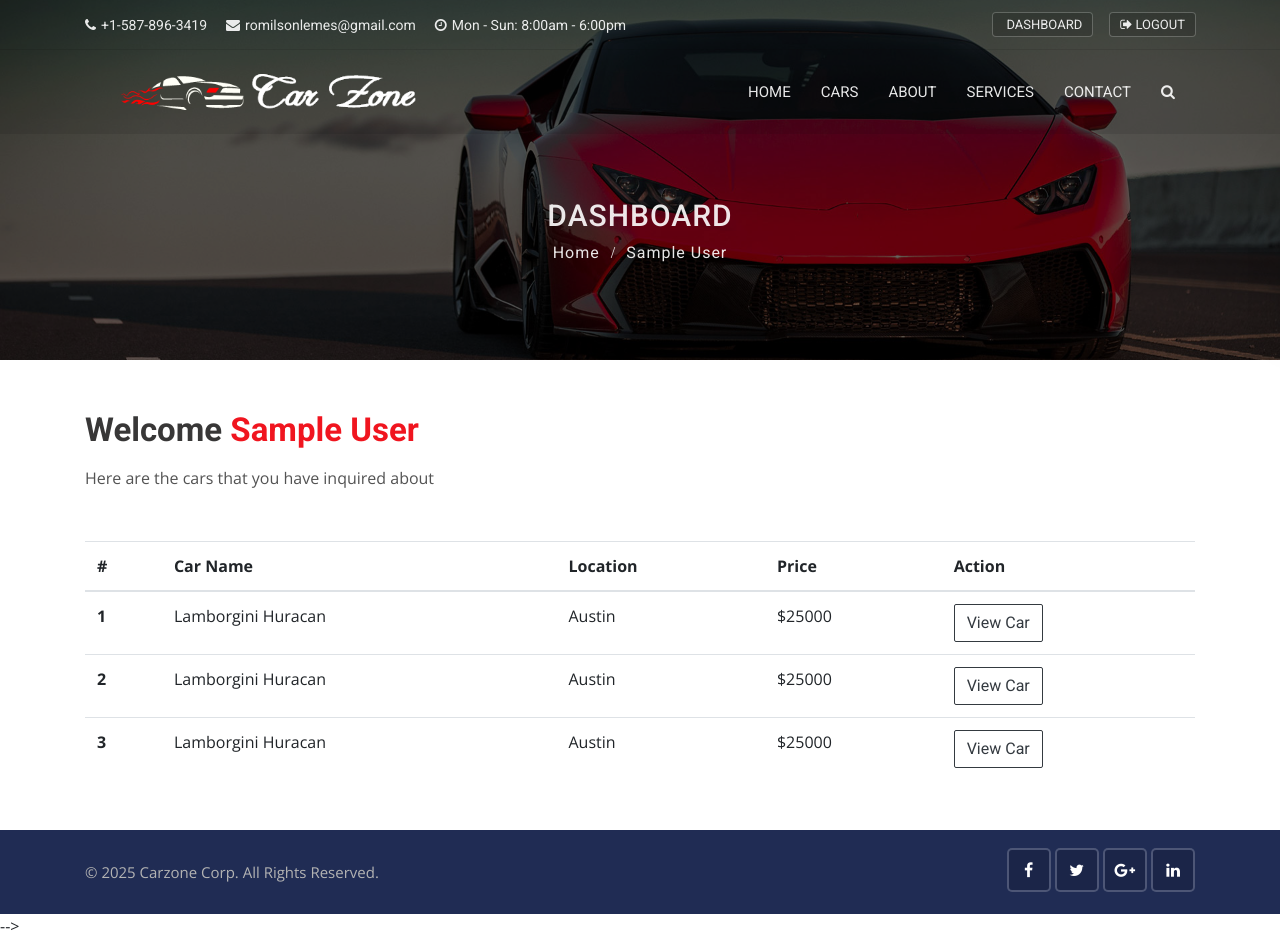
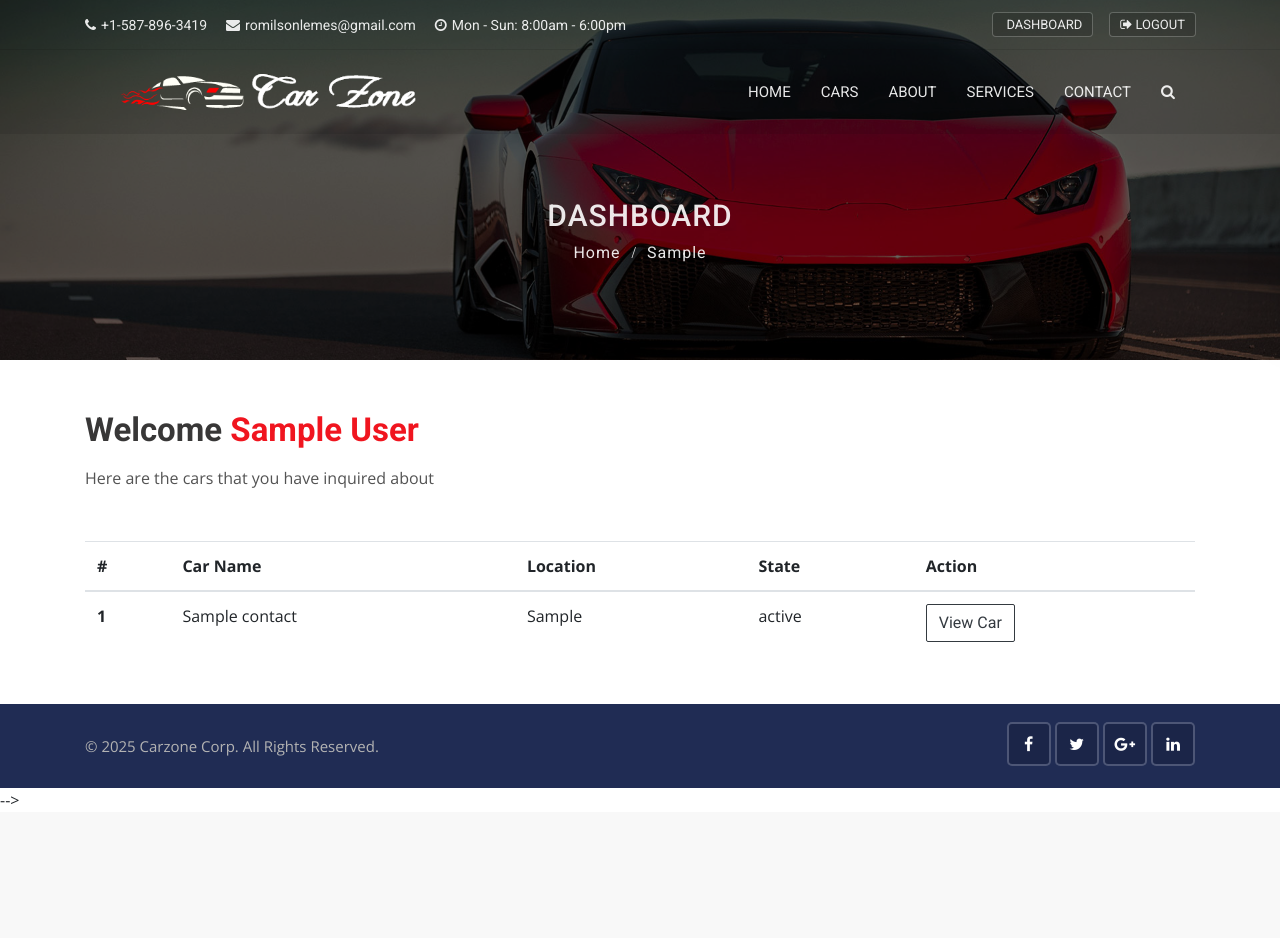
Before and after one commit to romilsonlemes/carzone-project, a Django app: page /accounts/dashboard in a window 1280 px wide. After the commit the page ends 804 px from the top, so only its background shows below. Run offline with Django 5.2, Linux system fonts and the light colour scheme; a user stored in the database is signed in; tables that the repository leaves empty hold one stand-in row (values such as "Sample post"); some libraries are stand-ins or nearby versions.

```diff
--- a/accounts/views.py
+++ b/accounts/views.py
@@ -1,6 +1,8 @@
 from django.shortcuts import render, redirect
 from django.contrib import messages, auth
 from django.contrib.auth.models import User
+from contacts.models import Contact
+from django.contrib.auth.decorators import login_required
 
 # Create your views here.
 
@@ -57,8 +59,13 @@ def register(request):
 
 
 # -------------------------------------------------------------
+@login_required(login_url = 'login')
 def dashboard(request):
-    return render(request, 'accounts/dashboard.html')
+    user_inquiry = Contact.objects.order_by('-create_date').filter(user_id=request.user.id)
+    data = {
+        'inquiries': user_inquiry,
+    }
+    return render(request, 'accounts/dashboard.html', data)
 
 
 # -------------------------------------------------------------
--- a/carzone/settings.py
+++ b/carzone/settings.py
@@ -178,7 +178,7 @@ EMAIL_BACKEND = 'django.core.mail.backends.smtp.EmailBackend'
 EMAIL_HOST = 'smtp.gmail.com'
 EMAIL_PORT = 587
 EMAIL_HOST_USER = 'romilsonlemes@gmail.com'
-EMAIL_HOST_PASSWORD = '????'
+EMAIL_HOST_PASSWORD = '090577#Rom@81'
 EMAIL_TIMEOUT = 15  # limit Time in seconds
 EMAIL_USE_SSL = False
 EMAIL_USE_TLS = True
--- a/templates/accounts/dashboard.html
+++ b/templates/accounts/dashboard.html
@@ -11,7 +11,8 @@
             <h1>Dashboard</h1>
             <ul class="breadcrumbs">
                 <li><a href="{% url 'home' %}">Home</a></li>
-                <li class="active">{{ user.get_full_name }}</li>
+                <li class="active">{{ user.first_name }}</li>
+                <!-- <li class="active">{{ user.get_full_name }}</li> -->
                 <!-- <li class="active">{{ user.username }}</li> -->
             </ul>
         </div>
@@ -32,40 +33,34 @@
 			{% endif %}
             <p>Here are the cars that you have inquired about</p>
         </div>
+	{% if inquiries %}
 		<table class="table table-hover">
 			<thead>
 			<tr>
 				<th scope="col">#</th>
 				<th scope="col">Car Name</th>
 				<th scope="col">Location</th>
-		  <th scope="col">Price</th>
+				<th scope="col">State</th>
 				<th scope="col">Action</th>
 			</tr>
 			</thead>
 			<tbody>
+
+			{% for inquiry in inquiries %}
 				<tr>
 					<th scope="row">1</th>
-		  <td>Lamborgini Huracan</td>
-		  <td>Austin</td>
-		  <td>$25000</td>
-		  <td><a href="#" class="btn btn-outline-dark">View Car</a></td>
+					<td>{{ inquiry.car_title}}</td>
+					<td>{{ inquiry.city}}</td>
+					<td>{{ inquiry.state}}</td>
+					<td><a href="{% url 'car_detail' inquiry.car_id %}" class="btn btn-outline-dark">View Car</a></td>
 				</tr>
-		<tr>
-		  <th scope="row">2</th>
-		  <td>Lamborgini Huracan</td>
-		  <td>Austin</td>
-		  <td>$25000</td>
-		  <td><a href="#" class="btn btn-outline-dark">View Car</a></td>
-		</tr>
-		<tr>
-		  <th scope="row">3</th>
-		  <td>Lamborgini Huracan</td>
-		  <td>Austin</td>
-		  <td>$25000</td>
-		  <td><a href="#" class="btn btn-outline-dark">View Car</a></td>
-		</tr>
+			{% endfor %}
 			</tbody>
 		</table>
+	{% else %}
+		<h4>You have no inquiries</h4>
+	{% endif %}
+
 </div>
 
 <!--   Dashboard End   -->
--- a/templates/pages/contact.html
+++ b/templates/pages/contact.html
@@ -27,7 +27,9 @@
             <h1>Contact <span>Us</span></h1>
             <p>Lorem ipsum dolor sit amet, consectetur adipisicing elit, sed do eiusmod</p>
         </div>
-        <form action="#" method="POST" enctype="multipart/form-data">
+        <form action="{% url 'contact' %}" method="POST" enctype="multipart/form-data">
+            {% include 'includes/messages.html' %}
+            {% csrf_token %}
             <div class="row">
                 <div class="col-lg-7">
                     <div class="row">
```
Also changed, not shown: contacts/views.py (+7 -3 lines), pages/views.py (+58 -1 lines). Lines whose indentation alone changed are shown as unchanged.
